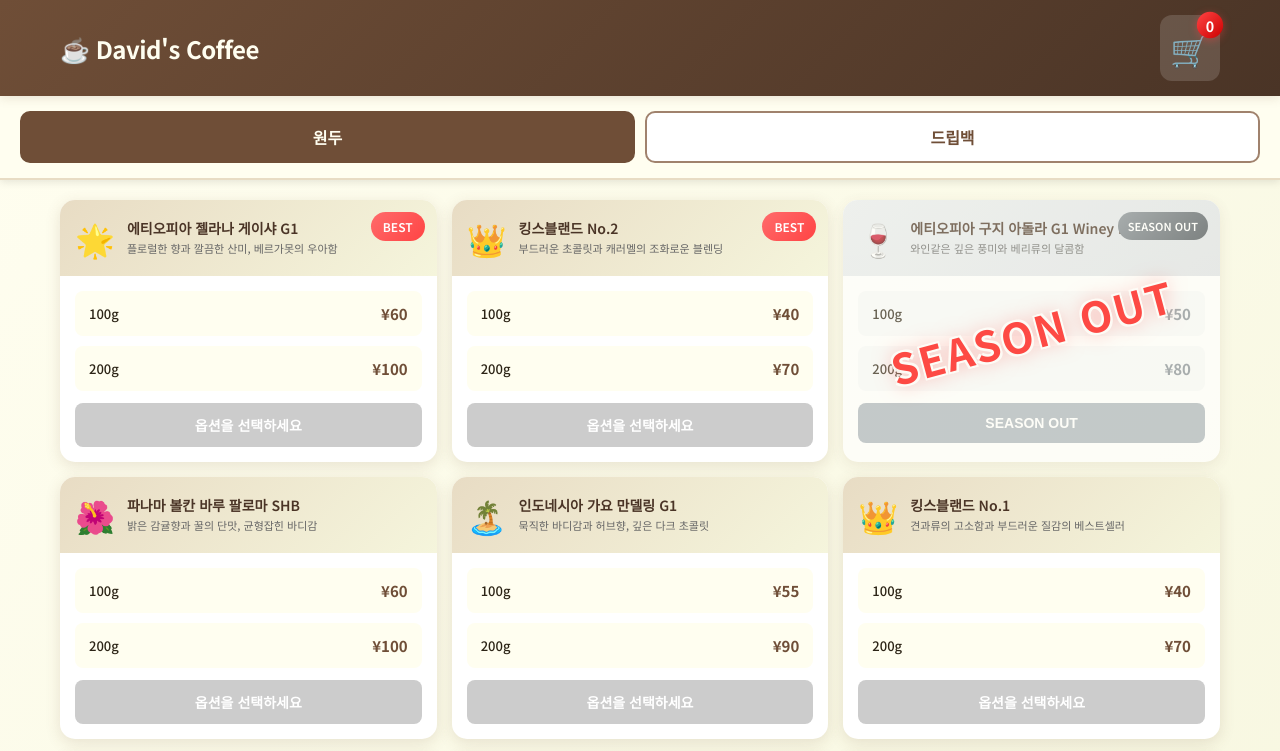
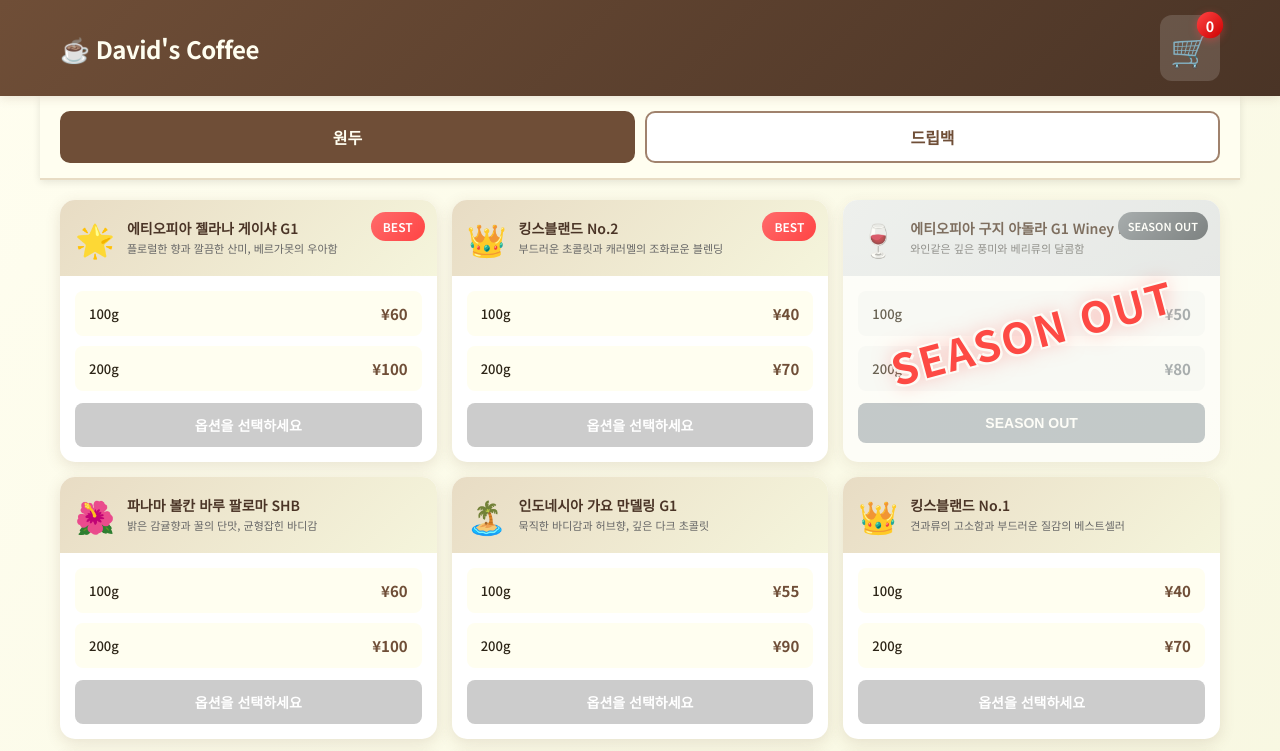
Before and after one commit to RoasterDavid/david-s-coffee-menu, a plain HTML site: page index.html in a window 1280 px wide. Shown: the top 751 px of the page. Drawn offline with Linux system fonts and the light colour scheme.

Commit message:
Update style.css

```diff
--- a/css/style.css
+++ b/css/style.css
@@ -105,12 +105,12 @@ body {
     display: flex;
     gap: 10px;
     padding: 15px 20px;
-    max-width: 100%;
-    margin: 0;
+    max-width: 1200px;
+    margin: 0 auto;
     position: sticky;
-    top: 0;
+    top: 65px;
     background: var(--ivory);
-    z-index: 999;
+    z-index: 998;
     border-bottom: 2px solid var(--warm-beige);
     box-shadow: 0 2px 8px rgba(0, 0, 0, 0.1);
 }
```
